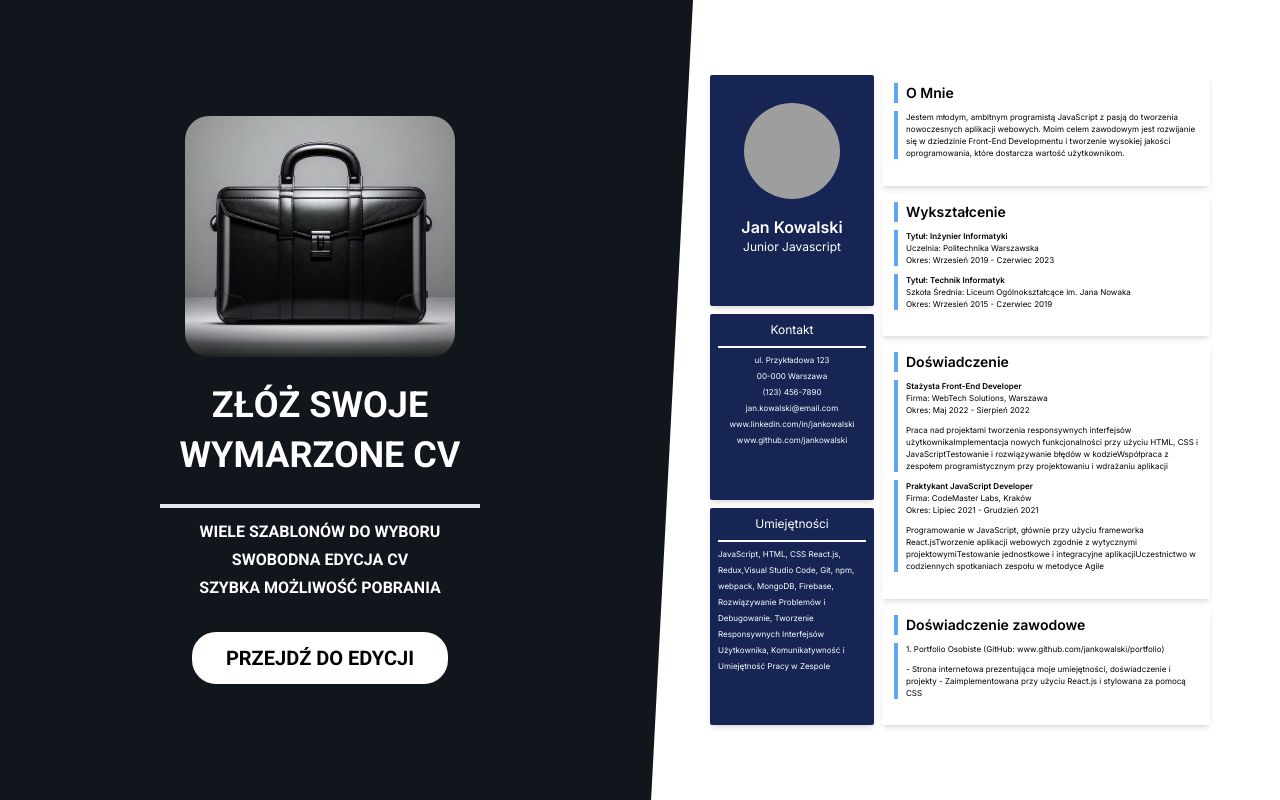
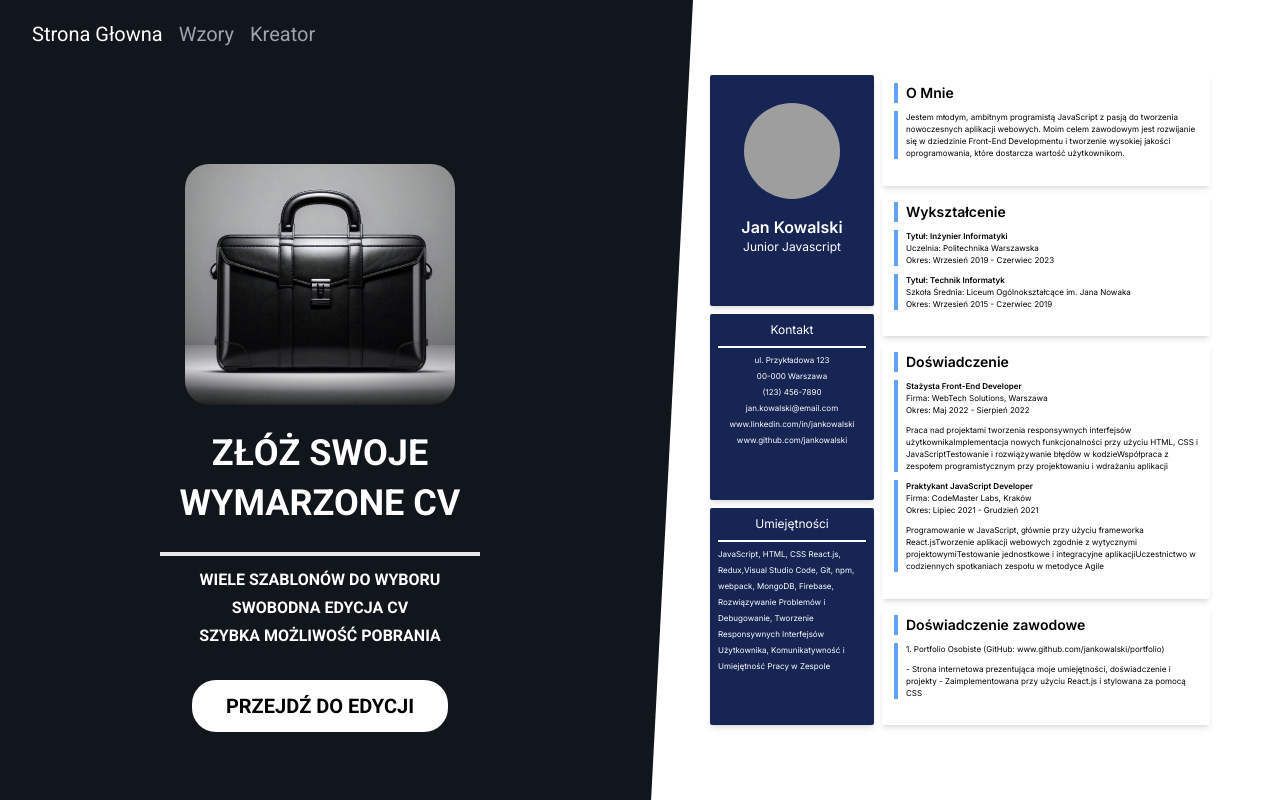
Before and after one commit to GrzegorzBanaszak/cv-maker, a React (Vite) app: page / in a window 1280 px wide. Built offline with nearby package versions, Linux system fonts and the light colour scheme; grey boxes are pictures that could not be loaded.

Commit message:
Add navbar styles for open  page

```diff
--- a/src/components/Navbar.tsx
+++ b/src/components/Navbar.tsx
@@ -1,7 +1,30 @@
-import React from "react";
+import React, { useEffect, useState } from "react";
+import { Link, Location, useLocation } from "react-router-dom";
 
 const Navbar: React.FunctionComponent = () => {
-  return <div>Navbar</div>;
+  const location: Location = useLocation();
+  const [navType, setNavType] = useState<string>("");
+
+  useEffect(() => {
+    if (location.pathname === "/") {
+      setNavType("flex gap-4 text-gray-400 text-xl mt-5 ml-8");
+    }
+  }, [location.pathname]);
+  return (
+    <nav>
+      <ul className={navType}>
+        <li className={location.pathname === "/" ? "text-white" : ""}>
+          <Link to={"/"}>Strona Głowna</Link>
+        </li>
+        <li className={location.pathname === "/wzory" ? "text-white" : ""}>
+          <Link to={"/wzory"}>Wzory</Link>
+        </li>
+        <li className={location.pathname === "/kreator" ? "text-white" : ""}>
+          <Link to={"/kreator"}>Kreator</Link>
+        </li>
+      </ul>
+    </nav>
+  );
 };
 
 export default Navbar;
--- a/src/components/Open/OpenMain.tsx
+++ b/src/components/Open/OpenMain.tsx
@@ -1,10 +1,12 @@
 import React from "react";
 import logo from "../../assets/logo.jpg";
 import { Link } from "react-router-dom";
+import Navbar from "../Navbar";
 
 const OpenMain: React.FunctionComponent = () => {
   return (
     <section className="bg-main-1 w-1/2 h-full relative">
+      <Navbar />
       <div className=" h-full flex flex-col text-white justify-center items-center">
         <img className="rounded-3xl" src={logo} />
         <h1 className="uppercase font-semibold py-6 w-1/2 text-4xl text-center leading-snug border-b-4">
--- /dev/null
+++ b/src/pages/PatternsPage.tsx
@@ -0,0 +1,12 @@
+import React from "react";
+import Navbar from "../components/Navbar";
+
+const PatternsPage: React.FunctionComponent = () => {
+  return (
+    <div>
+      <Navbar />
+    </div>
+  );
+};
+
+export default PatternsPage;
--- a/src/utility/routes.tsx
+++ b/src/utility/routes.tsx
@@ -1,11 +1,16 @@
 import { RouteObject } from "react-router-dom";
 import OpenPage from "../pages/OpenPage.tsx";
+import PatternsPage from "../pages/PatternsPage.tsx";
 
 const routes: RouteObject[] = [
   {
     path: "/",
     element: <OpenPage />,
   },
+  {
+    path: "/wzory",
+    element: <PatternsPage />,
+  },
 ];
 
 export default routes;
```
